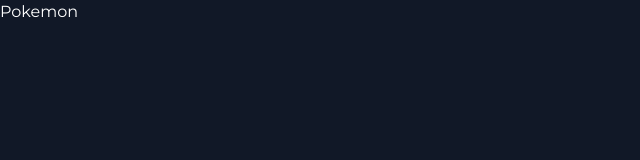
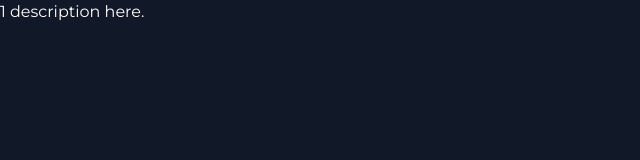
Before and after one commit to aruzo1/pokemon-app, a Next.js app: page /pokemon/1 in a window 1280 px wide. Shown: the top 160 px of the page, without its empty margins (0-640 px from the left). Built offline with nearby package versions, Linux system fonts and the light colour scheme.

Commit message:
Update [name].tsx

```diff
--- a/pages/pokemon/[name].tsx
+++ b/pages/pokemon/[name].tsx
@@ -1,7 +1,11 @@
 import { NextPage } from "next";
+import { useRouter } from "next/router";
 
 const Pokemon: NextPage = () => {
-  return <div>Pokemon</div>;
+  const router = useRouter();
+  const { name } = router.query;
+
+  return <div>{name} description here.</div>;
 };
 
 export default Pokemon;
```
